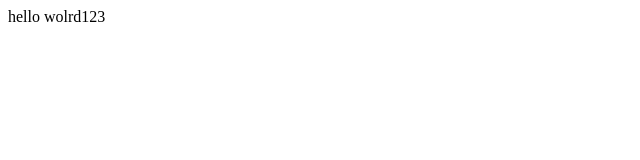
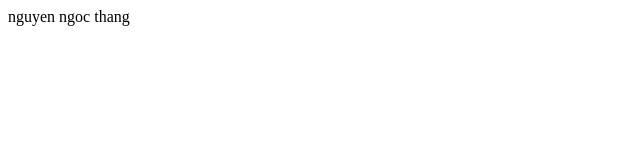
Before and after one commit to thangnguyen2005/module1, a plain HTML site: page bai4/text.html in a window 1280 px wide. Shown: the full height of the page, 0-640 px from the left. Drawn offline with Linux system fonts and the light colour scheme.

Commit message:
dhnexkdc

```diff
--- a/bai4/text.html
+++ b/bai4/text.html
@@ -6,6 +6,6 @@
     <title>Document</title>
 </head>
 <body>
-    hello wolrd123
+    nguyen ngoc thang
 </body>
 </html>
```
